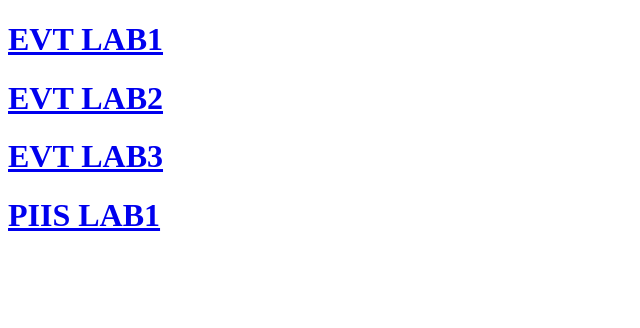
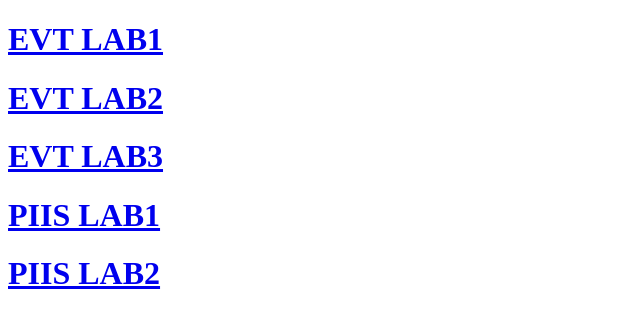
Before and after one commit to Padunovich/INIS-EVT-labs, a plain HTML site: page index.html in a window 1280 px wide. Shown: the whole page, without its empty margins (0-640 px from the left). Drawn offline with Linux system fonts and the light colour scheme.

Commit message:
Update index.html

```diff
--- a/index.html
+++ b/index.html
@@ -11,6 +11,7 @@
     <h1><a href="EVT/2/index.html"> EVT LAB2</a></h1>
     <h1><a href="EVT/3/index.html"> EVT LAB3</a></h1>
     <h1><a href="PIIS/1/index.html"> PIIS LAB1</a></h1>
+    <h1><a href="PIIS/2/lab2.html"> PIIS LAB2</a></h1>
 
 </body>
 </html>
```
